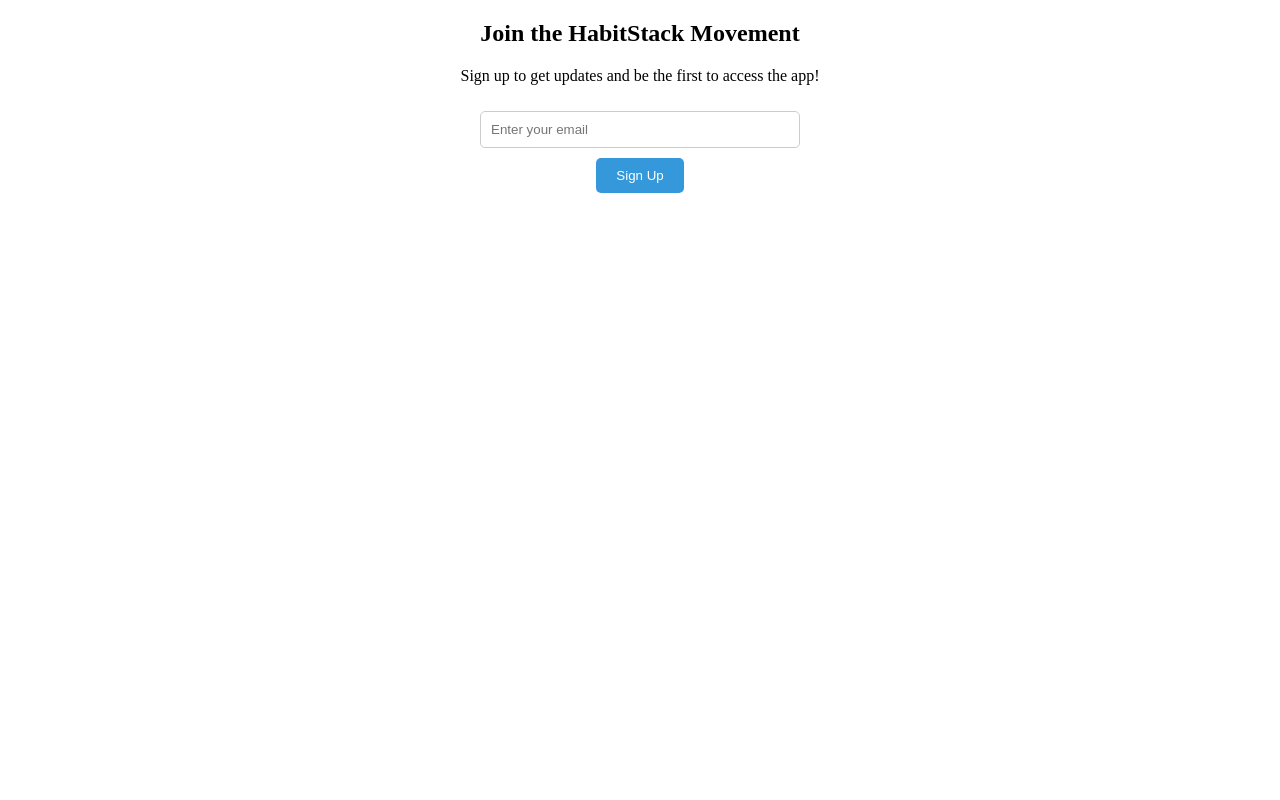
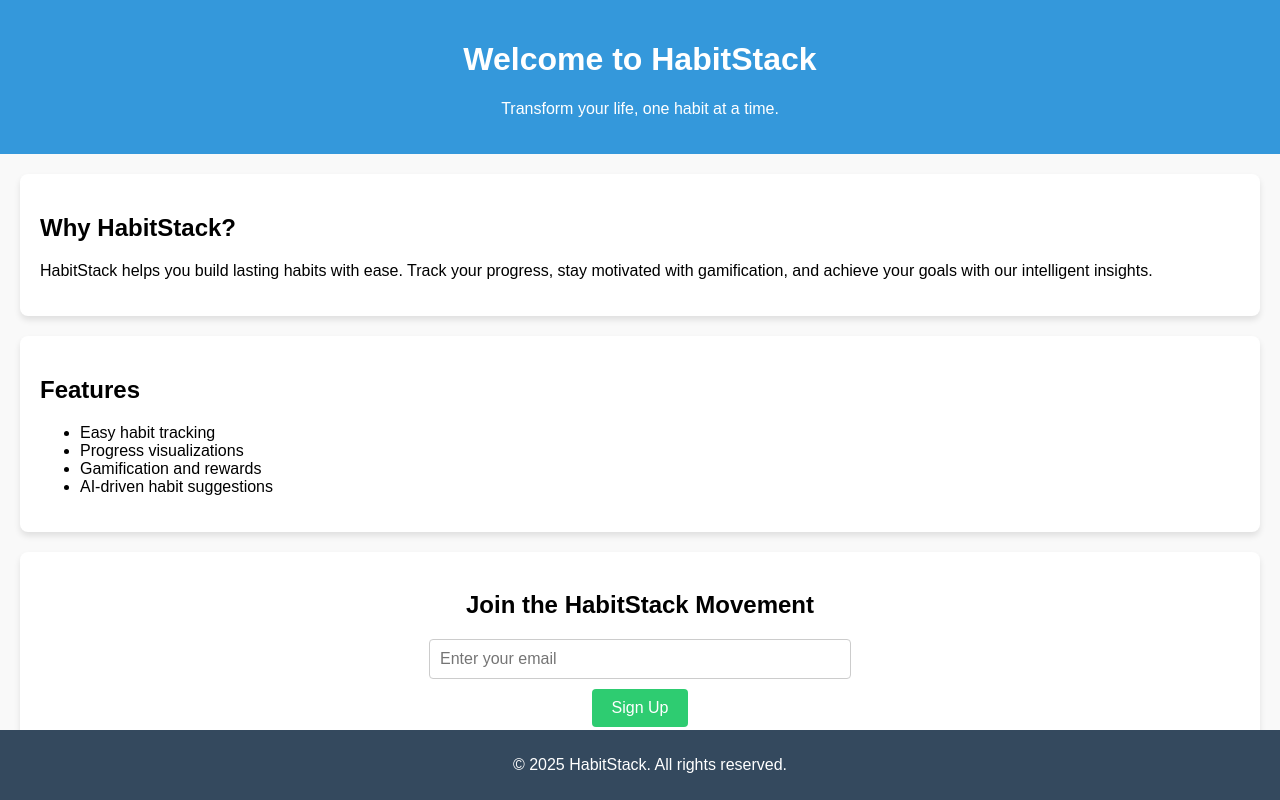
Before and after one commit to jporichuk/habitstack-landing, a plain HTML site: page index.html in a window 1280 px wide. Drawn offline with Linux system fonts and the light colour scheme.

Commit message:
Update landing page with combined content
Restored original layout and added email signup form

```diff
--- a/index.html
+++ b/index.html
@@ -1,18 +1,114 @@
-<section id="email-signup" style="text-align: center; margin: 20px;">
-  <h2>Join the HabitStack Movement</h2>
-  <p>Sign up to get updates and be the first to access the app!</p>
-  <form action="https://formspree.io/f/xzzgkrbw" method="POST" style="max-width: 400px; margin: auto;">
-    <input
-      type="email"
-      name="email"
-      placeholder="Enter your email"
-      required
-      style="width: 80%; padding: 10px; margin: 10px 0; border: 1px solid #ccc; border-radius: 5px;"
-    />
-    <button
-      type="submit"
-      style="padding: 10px 20px; background-color: #3498db; color: white; border: none; border-radius: 5px; cursor: pointer;">
-      Sign Up
-    </button>
-  </form>
-</section>
+<!DOCTYPE html>
+<html lang="en">
+<head>
+    <meta charset="UTF-8">
+    <meta name="viewport" content="width=device-width, initial-scale=1.0">
+    <title>HabitStack: Transform Your Life</title>
+    <style>
+        body {
+            font-family: Arial, sans-serif;
+            margin: 0;
+            padding: 0;
+            background: #f9f9f9;
+        }
+        header {
+            background: #3498db;
+            color: white;
+            padding: 20px;
+            text-align: center;
+        }
+        section {
+            padding: 20px;
+            margin: 20px;
+            background: white;
+            border-radius: 8px;
+            box-shadow: 0 4px 6px rgba(0, 0, 0, 0.1);
+        }
+        .cta {
+            text-align: center;
+            margin-top: 20px;
+        }
+        .cta button {
+            background: #2ecc71;
+            color: white;
+            border: none;
+            padding: 10px 20px;
+            border-radius: 4px;
+            font-size: 16px;
+            cursor: pointer;
+        }
+        .cta button:hover {
+            background: #27ae60;
+        }
+        form {
+            display: flex;
+            flex-direction: column;
+            align-items: center;
+            margin-top: 20px;
+        }
+        form input {
+            padding: 10px;
+            font-size: 16px;
+            margin-bottom: 10px;
+            border: 1px solid #ccc;
+            border-radius: 4px;
+            width: 100%;
+            max-width: 400px;
+        }
+        form button {
+            background: #3498db;
+            color: white;
+            border: none;
+            padding: 10px 20px;
+            border-radius: 4px;
+            font-size: 16px;
+            cursor: pointer;
+        }
+        form button:hover {
+            background: #2980b9;
+        }
+        footer {
+            background: #34495e;
+            color: white;
+            text-align: center;
+            padding: 10px;
+            position: absolute;
+            bottom: 0;
+            width: 100%;
+        }
+    </style>
+</head>
+<body>
+    <header>
+        <h1>Welcome to HabitStack</h1>
+        <p>Transform your life, one habit at a time.</p>
+    </header>
+
+    <section>
+        <h2>Why HabitStack?</h2>
+        <p>HabitStack helps you build lasting habits with ease. Track your progress, stay motivated with gamification, and achieve your goals with our intelligent insights.</p>
+    </section>
+
+    <section>
+        <h2>Features</h2>
+        <ul>
+            <li>Easy habit tracking</li>
+            <li>Progress visualizations</li>
+            <li>Gamification and rewards</li>
+            <li>AI-driven habit suggestions</li>
+        </ul>
+    </section>
+
+    <section class="cta">
+        <h2>Join the HabitStack Movement</h2>
+        <form action="https://formspree.io/f/xzzgkrbw" method="POST">
+            <input type="email" name="email" placeholder="Enter your email" required>
+            <button type="submit">Sign Up</button>
+        </form>
+    </section>
+
+    <footer>
+        <p>&copy; 2025 HabitStack. All rights reserved.</p>
+    </footer>
+</body>
+</html>
```
